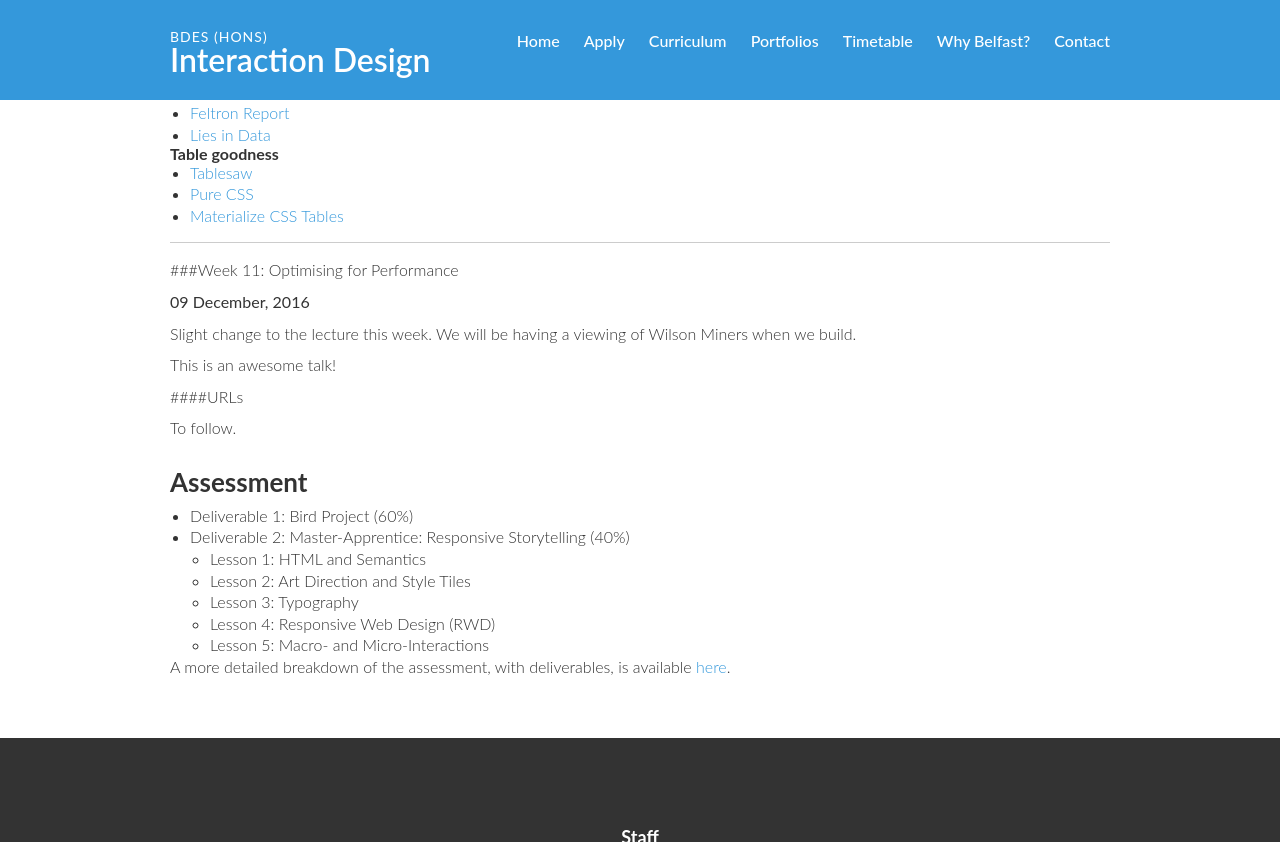
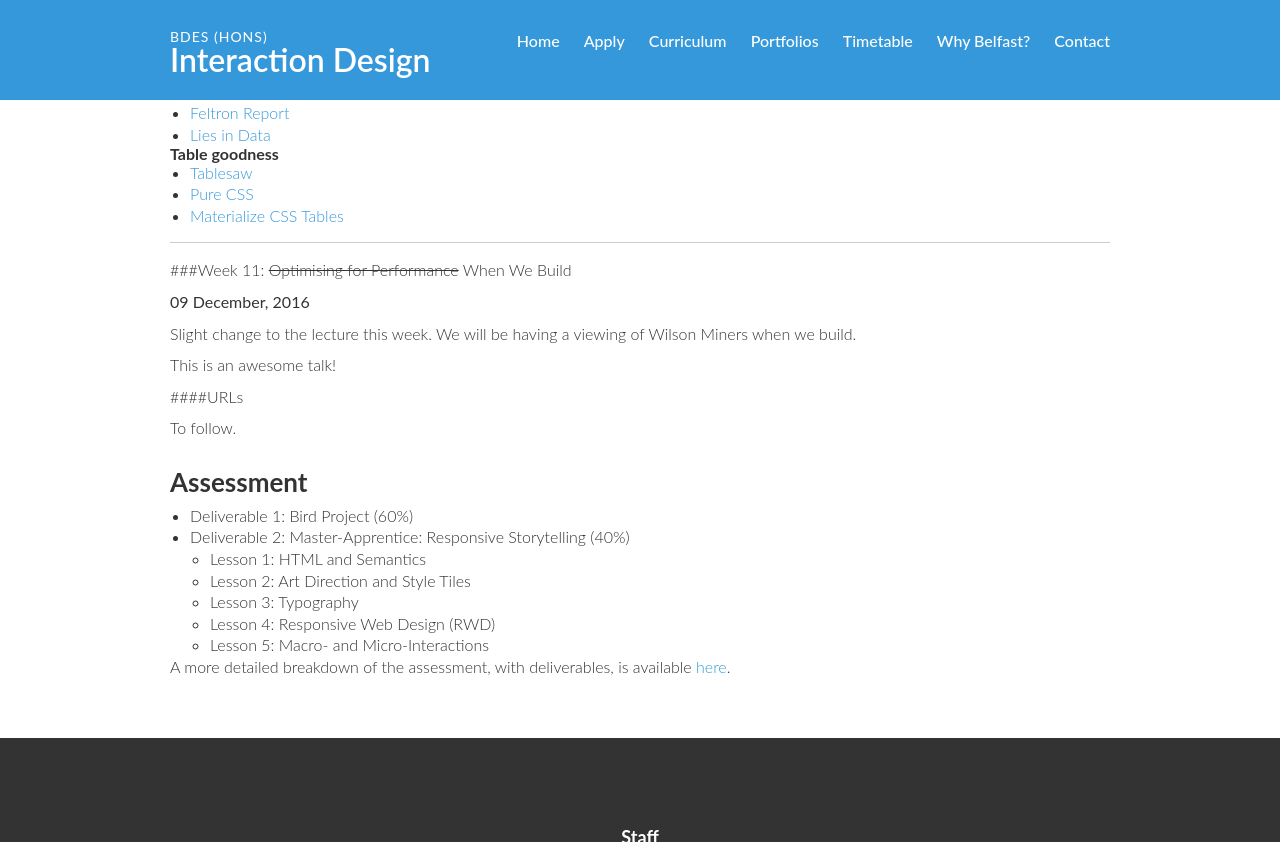
Before and after one commit to ixdbelfast/ixdbelfast.github.io, a Jekyll site: the page built from modules/IXD302/IXD302.md, in a window 1280 px wide and 900 px high, scrolled down 6491 px, cut to the strip 0-842 px from the top of the window. Built offline with Jekyll 4.4.1, drawn with Linux system fonts in a browser that asks for light colours; our own code applies the rules of GitHub Pages for plain Markdown files.

Commit message:
update title

```diff
--- a/modules/IXD302/IXD302.md
+++ b/modules/IXD302/IXD302.md
@@ -329,7 +329,7 @@ When designing with data, we have an opportunity to amplify that data through th
 ----
 
 
-###Week 11: Optimising for Performance
+###Week 11: ~~Optimising for Performance~~ When We Build
 
 __09 December, 2016__
 
```
